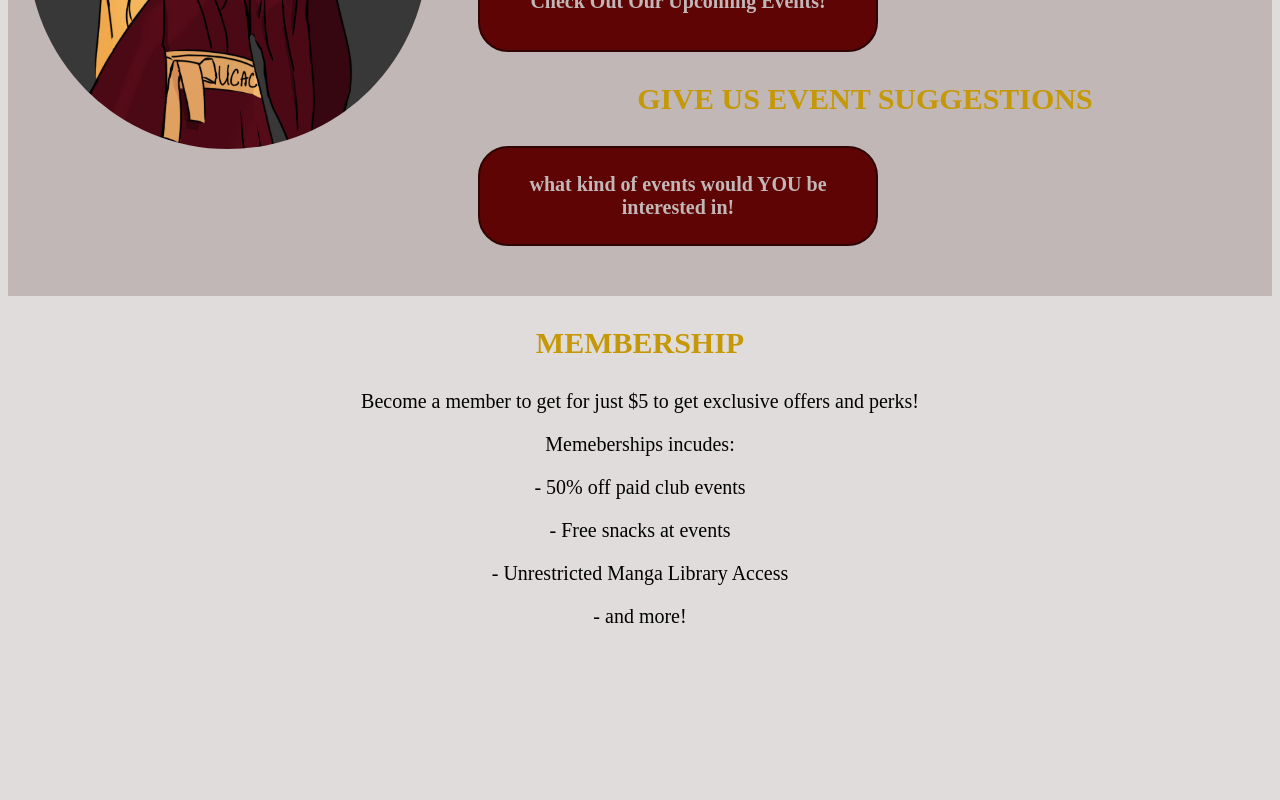
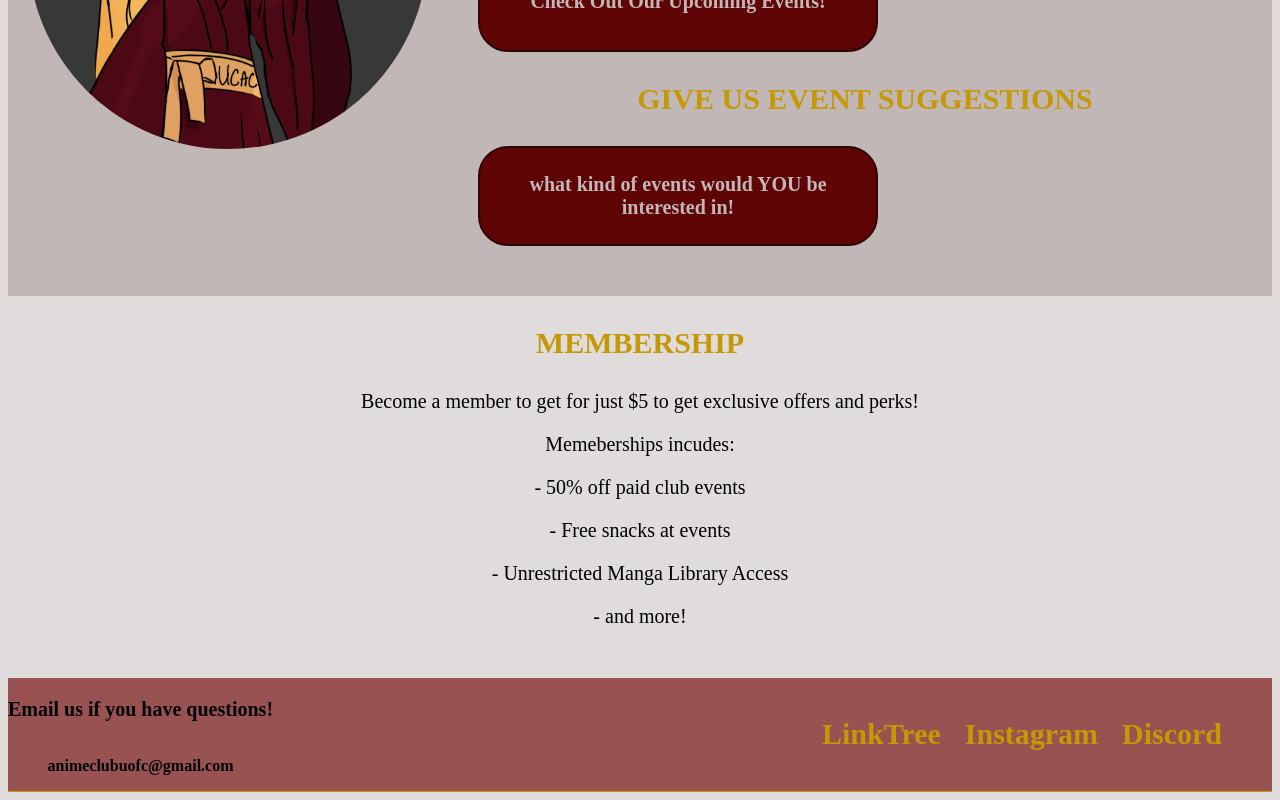
Before and after one commit to UCalgary-Anime-Club/AnimeClubWebsite, a React (Vite) app: page / in a window 1280 px wide. Shown: the part 1161-1961 px from the top of the page. Before the commit the page ends 1809 px from the top, so only its background shows below. Built offline with nearby package versions, Linux system fonts and the light colour scheme.

Commit message:
moved vanilla footer code to react. Fixed homepage links so they work with react

```diff
--- a/src/App.jsx
+++ b/src/App.jsx
@@ -6,7 +6,9 @@ import About from "./pages/About";
 import Events from "./pages/Events";
 import Contact from "./pages/Contact";
 import Sponsers from "./pages/Sponsers";
+import Footer from "./components/Footer";
 import "./App.css";
+import "./Footer.css";
 import "./Homepage.css";
 import "./About.css";
 import "./Events.css";
@@ -25,7 +27,10 @@ function App() {
         <Route path="/Contact" element={<Contact />} />
         <Route path="/Sponsers" element={<Sponsers />} />
       </Routes>
+
+      <Footer />
     </BrowserRouter>
+
   );
 }
 
--- /dev/null
+++ b/src/Footer.css
@@ -0,0 +1,42 @@
+.footer {
+  margin-top: 50px;
+
+  display: flex;
+  flex-direction: row;
+  align-items: center;
+  justify-content: space-between;
+
+  bottom: 0;
+  right: 0;
+  left: 0;
+  background-color: rgb(153, 82, 82);
+
+
+
+  font-weight: 700;
+  font-style: normal;
+
+  border-bottom-style: solid;
+  border-bottom-width: 1px;
+  border-color: rgb(197, 152, 5);
+
+}
+
+.email {
+  display: flex;
+  flex-direction: column;
+  align-items: center;
+  padding-right: 50px;
+}
+
+
+
+
+.footer-menu {
+  width: 400px;
+  display: flex;
+  align-items: center;
+  justify-content: space-between;
+  margin-right: 50px;
+
+}
--- /dev/null
+++ b/src/components/Footer.jsx
@@ -0,0 +1,38 @@
+function Footer() {
+  return (
+    <section className="footer">
+      <div className="email">
+        <p className="text">
+          Email us if you have questions!
+        </p>
+
+        <p>
+          animeclubuofc@gmail.com
+        </p>
+
+      </div>
+
+      <nav className="footer-menu">
+        <div className="linktree">
+          <a href="https://linktr.ee/animeclubuofc" target="_blank">
+            LinkTree
+          </a>
+        </div>
+
+        <div className="instagram">
+          <a href="https://www.instagram.com/animeclubuofc/" target="_blank">
+            Instagram
+          </a>
+        </div>
+
+        <div className="discord">
+          <a href="https://discord.gg/wBKq22DBD" target="_blank">
+            Discord
+          </a>
+        </div>
+      </nav>
+    </section>
+  )
+}
+
+export default Footer;
--- a/src/pages/Homepage.jsx
+++ b/src/pages/Homepage.jsx
@@ -1,3 +1,5 @@
+import {Link} from "react-router-dom";
+
 function Homepage() {
   return (
     <main>
@@ -25,22 +27,22 @@ function Homepage() {
             </p>
           </div>
 
-            <a href="events.html">
+            <Link to="events.html">
               <button className="upcoming-events">
                 Check Out Our Upcoming Events!
               </button>
-            </a>
+            </Link>
 
           <div>
             <p className="heading">
               GIVE US EVENT SUGGESTIONS
             </p>
-            <a href="contact.html">
+            <Link to="contact.html">
               <button className="suggestions">
                 what kind of events would YOU be interested in!
 
               </button>
-            </a>
+            </Link>
           </div>
         </div>
 
```
